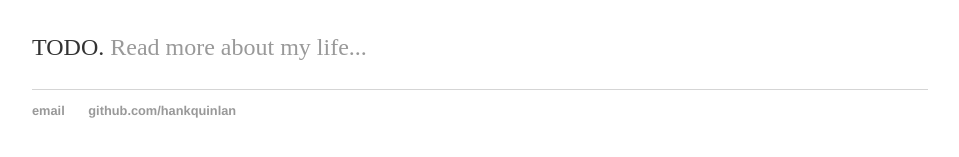
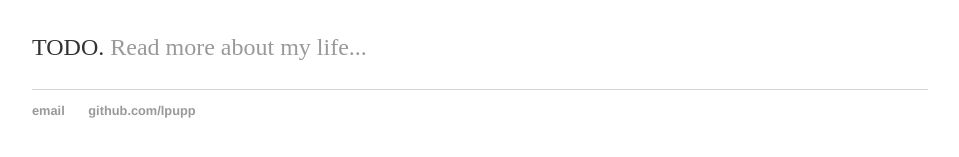
Before and after one commit to lpupp/lpupp.github.io, a Jekyll site: the page built from index.html, in a window 1280 px wide. Shown: the part 166-323 px from the top of the page, without its empty margins (160-1119 px from the left). Built offline with Jekyll 4.4.1, drawn with Linux system fonts in a browser that asks for light colours.

Commit message:
Update default.html
personalized

```diff
--- a/_layouts/default.html
+++ b/_layouts/default.html
@@ -21,8 +21,8 @@
 			</div><!-- /.container -->
 			<footer>
 	    		<ul>
-	        		<li><a href="mailto:hankquinlanhub@gmail.com">email</a></li>
-	        		<li><a href="https://github.com/hankquinlan">github.com/hankquinlan</a></li>
+	        		<li><a href="mailto:lugae.spamail@gmail.com">email</a></li>
+	        		<li><a href="https://github.com/lpupp">github.com/lpupp</a></li>
 				</ul>
 			</footer>
 		</body>
```
